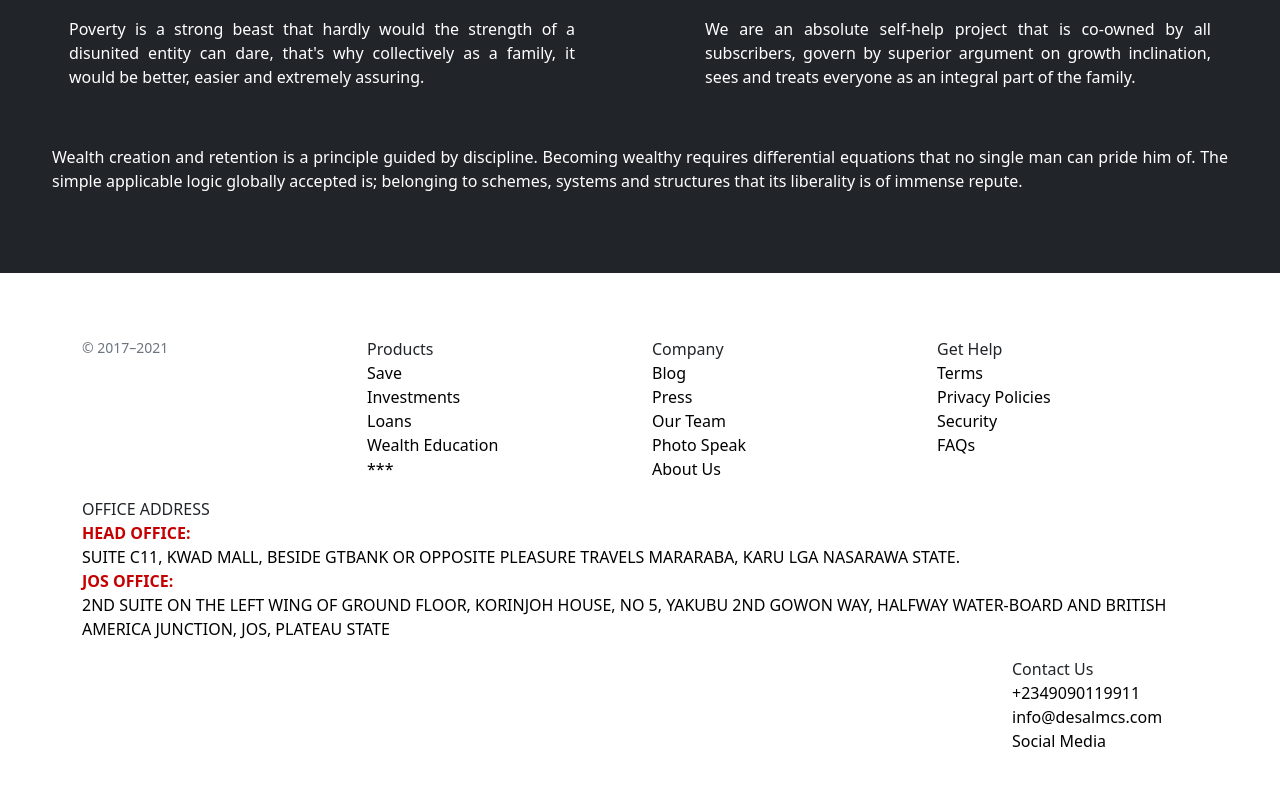
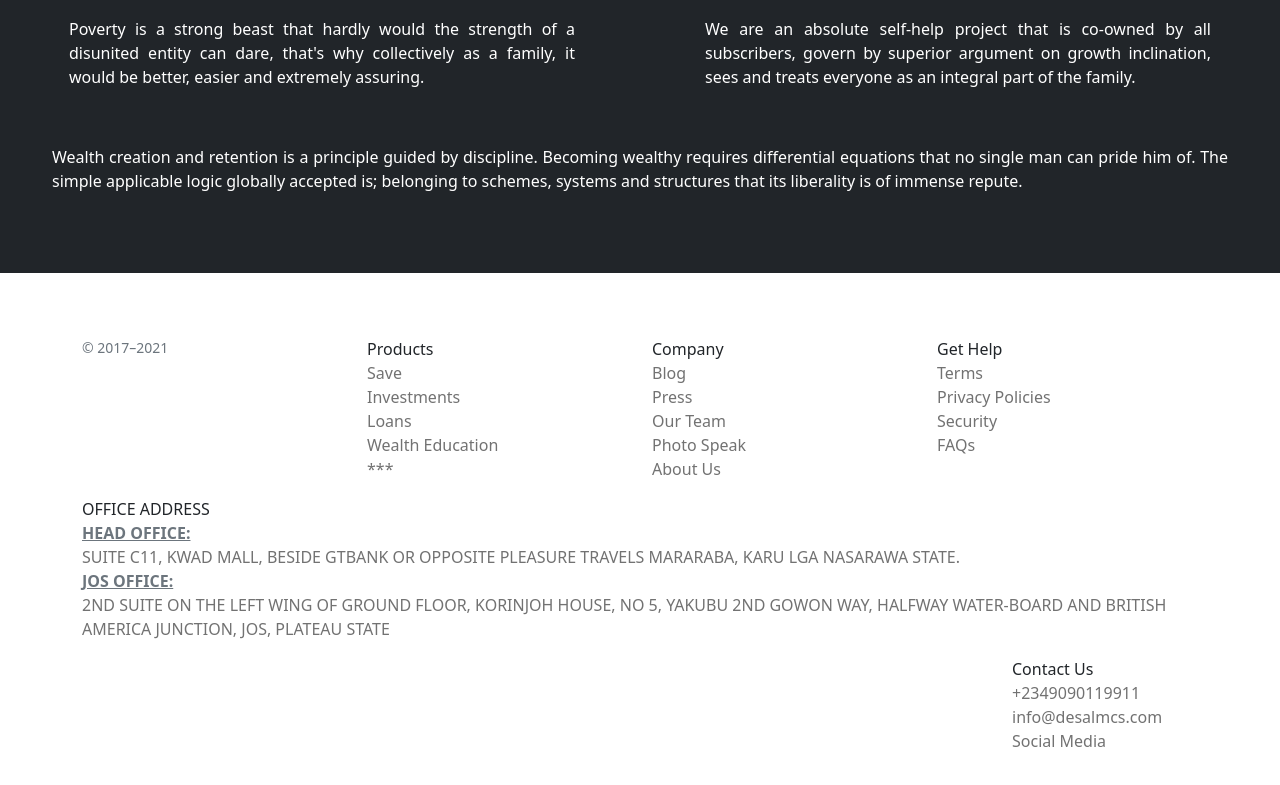
Before and after one commit to KhengJohn/DESAL-MCS-Website, a plain HTML site: page index.html in a window 1280 px wide. Shown: the part 7763-8548 px from the top of the page. Drawn offline with Linux system fonts and the light colour scheme.

Commit message:
FooterUpdate

```diff
--- a/css/style.css
+++ b/css/style.css
@@ -51,8 +51,11 @@ body {
     text-align: justify;
 }
 
+.footerLinkHead {
+    font-weight: 700;
+}
 .footerLink{
-    color: black !important;
+    color: rgb(114, 114, 114) !important;
     text-decoration: none !important;
     /* font-size: xx-small; */
     padding-top: 0.3px !important;
@@ -61,7 +64,11 @@ body {
     margin-bottom: 0.3px !important;
 }
 
-.footerLinkHead {
+.footerLink:hover {
+    color: black !important;
+}
+
+.footerLinkHeadOffice {
     color: rgb(196, 0, 0) !important;
     text-decoration: none;
     font-weight: 700;
```
